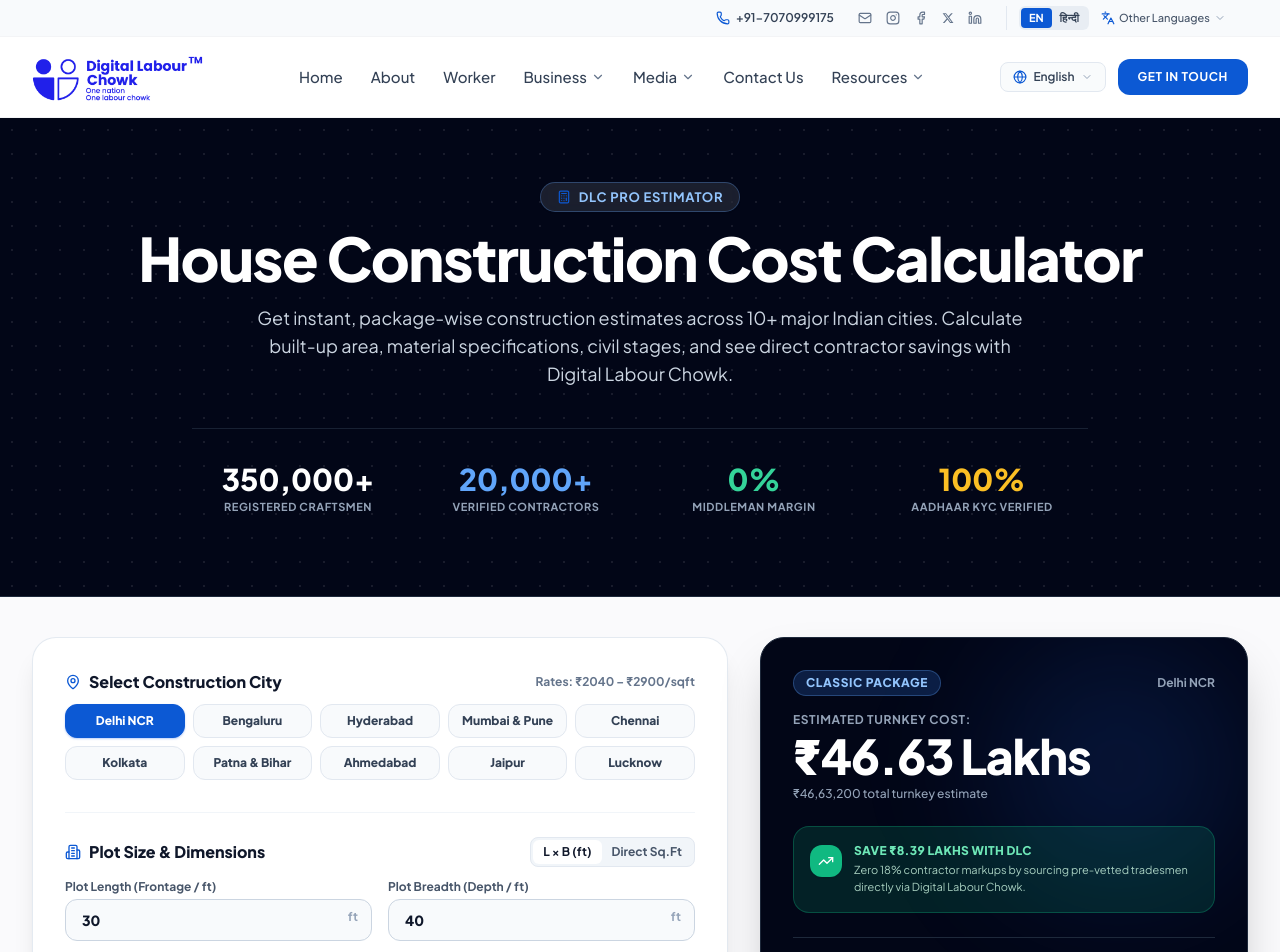
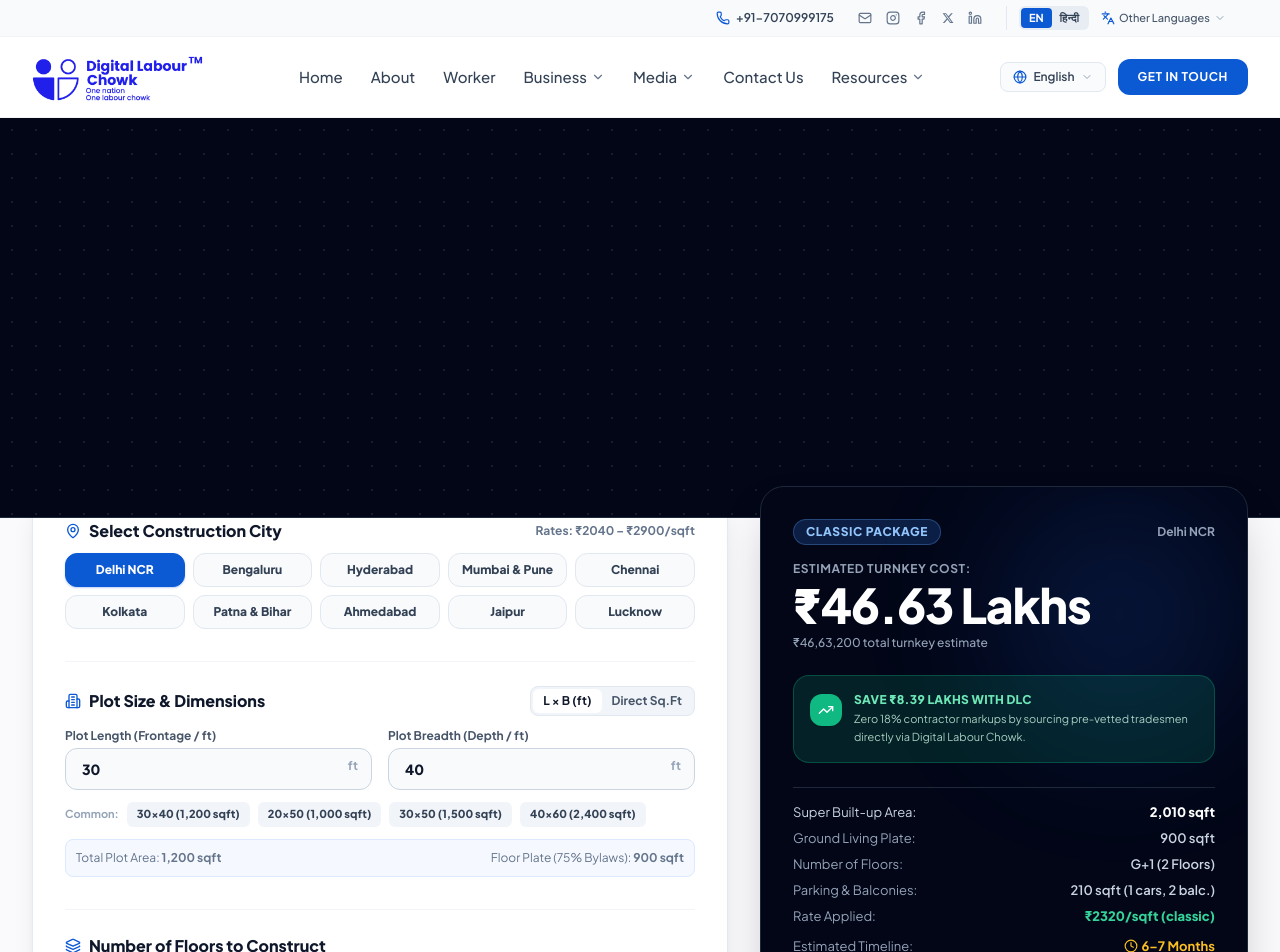
Before and after one commit to suryanmandal/digitallabourchowkv2, a Next.js app: page /cost-estimator in a window 1280 px wide. Shown: the top 952 px of the page. Built offline with nearby package versions, Linux system fonts and the light colour scheme.

Commit message:
style(cost-estimator): convert hero section into a clean blank canvas

```diff
--- a/app/cost-estimator/page.tsx
+++ b/app/cost-estimator/page.tsx
@@ -535,9 +535,9 @@ export default function CostEstimatorPage() {
     <div className="w-full bg-[#FAFAFC] min-h-screen text-slate-900">
 
       {/* ========================================================================= */}
-      {/* 1. HERO HEADER                                                            */}
+      {/* 1. HERO HEADER (BLANK SECTION - NO TEXT, NO CONTENT)                      */}
       {/* ========================================================================= */}
-      <section className="w-full bg-slate-950 text-white pt-12 pb-16 sm:pt-16 sm:pb-20 relative overflow-hidden border-b border-slate-800">
+      <section className="w-full bg-slate-950 min-h-[300px] sm:min-h-[400px] relative overflow-hidden border-b border-slate-800">
         {/* Subtle grid background texture */}
         <div
           className="absolute inset-0 pointer-events-none opacity-10"
@@ -547,6 +547,8 @@ export default function CostEstimatorPage() {
           }}
         />
 
+        {/* Text, headers, and quick stats commented out per user request to leave hero section completely blank */}
+        {/*
         <div className="max-w-7xl mx-auto px-4 sm:px-6 lg:px-8 relative z-10 text-center">
           <div className="inline-flex items-center gap-2 px-4 py-1.5 rounded-full bg-white/10 border border-blue-400/30 text-blue-300 text-xs sm:text-[13px] font-bold uppercase tracking-wider shadow-sm mb-4 backdrop-blur-md">
             <Calculator className="w-3.5 h-3.5 text-[#0C59D4]" />
@@ -561,7 +563,6 @@ export default function CostEstimatorPage() {
             Get instant, package-wise construction estimates across 10+ major Indian cities. Calculate built-up area, material specifications, civil stages, and see direct contractor savings with Digital Labour Chowk.
           </p>
 
-          {/* Quick Stats Strip */}
           <div className="grid grid-cols-2 sm:grid-cols-4 gap-4 max-w-4xl mx-auto mt-10 pt-8 border-t border-slate-800/80">
             <div>
               <div className="text-2xl sm:text-3xl font-black text-white">350,000+</div>
@@ -589,12 +590,13 @@ export default function CostEstimatorPage() {
             </div>
           </div>
         </div>
+        */}
       </section>
 
       {/* ========================================================================= */}
       {/* 2. MAIN INTERACTIVE CALCULATOR ENGINE                                     */}
       {/* ========================================================================= */}
-      <section className="w-full py-12 sm:py-16 -mt-6">
+      <section className="w-full py-12 sm:py-16 -mt-16 sm:-mt-24">
         <div className="max-w-7xl mx-auto px-4 sm:px-6 lg:px-8">
 
           <div className="grid grid-cols-1 lg:grid-cols-12 gap-8 items-start">
```
